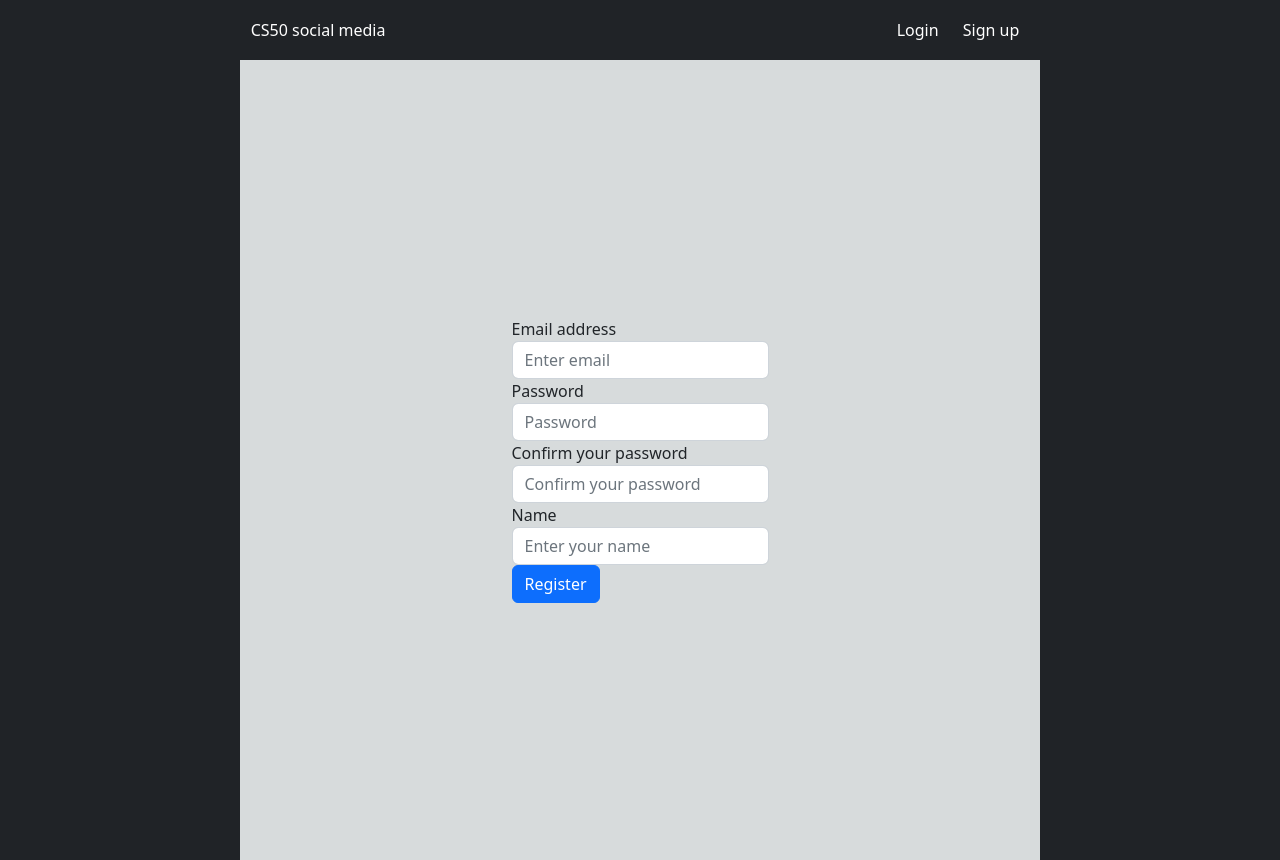
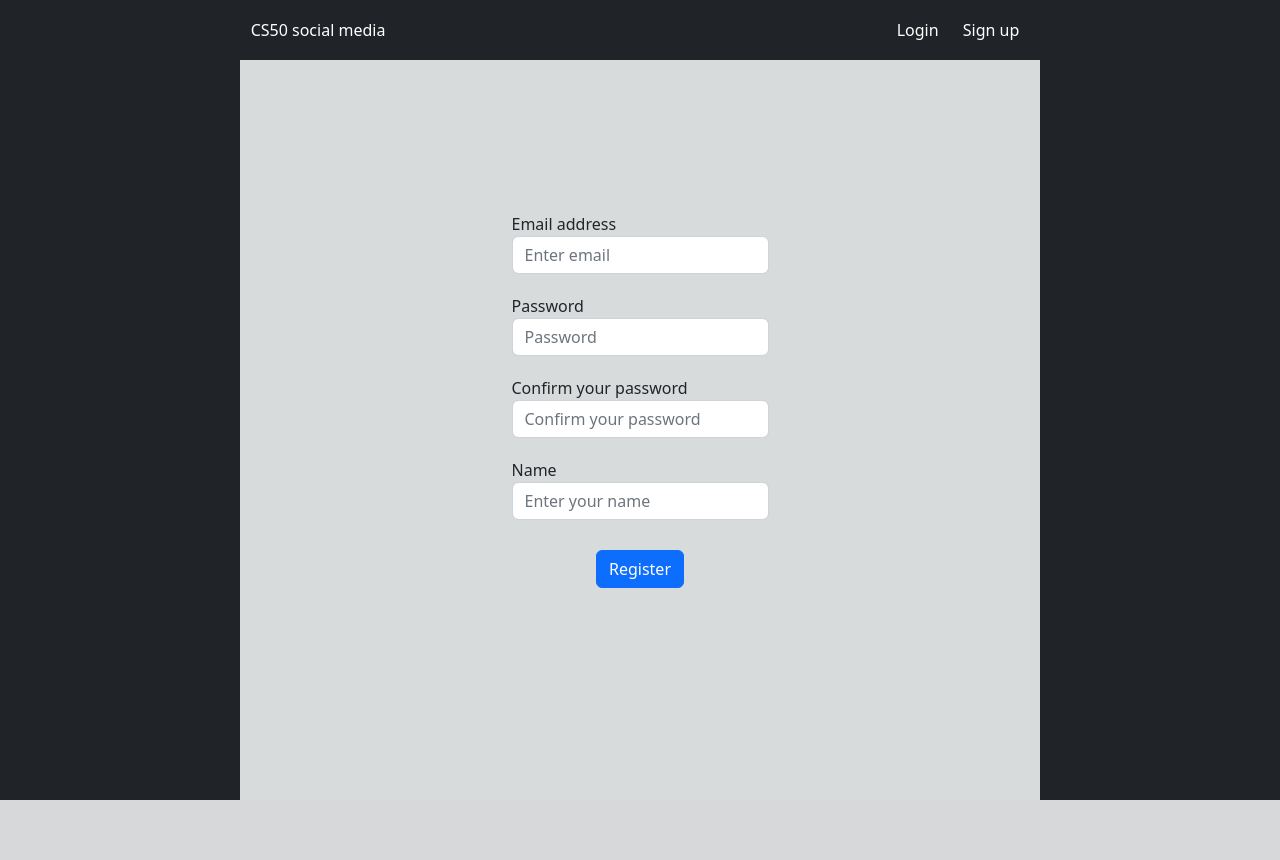
Before and after one commit to Flo-Slv/CS50, a Flask app: page /register in a window 1280 px wide. After the commit the page ends 800 px from the top, so only its background shows below. Run offline with Flask 2, Linux system fonts and the light colour scheme; some libraries are stand-ins or nearby versions.

Commit message:
Improve style and display

```diff
--- a/Week 10/static/styles/index.css
+++ b/Week 10/static/styles/index.css
@@ -1,4 +1,3 @@
-/* START CSS CODE */
 * {
 	box-sizing: border-box;
 	padding: 0;
@@ -14,6 +13,16 @@ body {
 	flex-direction: row;
 	flex-wrap: wrap;
 	justify-content: space-around;
+}
+
+.main {
+	height: 100vh;
+	width: 800px;
+	background-color: #D7DBDC;
+	display: flex;
+	flex-direction: row;
+	justify-content: center;
+	align-items: center;
 }
 
 /* NAVBAR */
@@ -34,6 +43,10 @@ nav a {
 	color: white;
 }
 
+nav a:hover {
+	color: #f29810;
+}
+
 .nav-title {
 	order: 1;
 }
@@ -45,14 +58,26 @@ nav a {
 .nav-notlogin a, .nav-login a {
 	padding: 0px 10px;
 }
-/* END NAVBAR */
 
-.main {
+/* FORM */
+.form {
+	padding-bottom: 20px;
+}
+
+.div-btn {
+	display: flex;
+	flex-direction: row;
+	justify-content: center;
+	margin-top: 10px;
+}
+
+/* APOLOGY */
+.apology {
 	height: 100vh;
 	width: 800px;
-	margin-top: 60px;
-	background-color: #D7DBDC;
 	display: flex;
+	flex-direction: column;
 	justify-content: center;
 	align-items: center;
+	row-gap: 20px;
 }
--- a/Week 10/templates/apology.html
+++ b/Week 10/templates/apology.html
@@ -6,16 +6,20 @@ Apology
 
 {% block main %}
 <!-- https://memegen.link/ -->
+<div class="apology">
+	<div>
 		<img
 			alt="{{ top }}"
 			class="border img-fluid"
 			src="http://memegen.link/custom/{{ top | urlencode }}/{{ bottom | urlencode }}.jpg?alt=https://i.imgur.com/CsCgN7Ll.png&width=400"
 			title="{{ top }}"
 		>
+	</div>
 
 	<form action="/" method="GET">
-	<button class="btn btn-primary" type="submit">
+		<button class="btn btn-secondary" type="submit">
 			Go back !
 		</button>
 	</form>
+</div>
 {% endblock %}
--- a/Week 10/templates/register.html
+++ b/Week 10/templates/register.html
@@ -7,23 +7,29 @@ Register
 {% block main %}
 <div class="main">
 	<form action="/register" method="POST">
-		<div class="form-group">
+		<div class="form form-group">
 			<label for="email">Email address</label>
 			<input type="email" class="form-control" name="email" id="email" placeholder="Enter email">
 		</div>
-		<div class="form-group">
+
+		<div class="form form-group">
 			<label for="password">Password</label>
 			<input type="password" class="form-control" name="password" id="password" placeholder="Password">
 		</div>
-		<div class="form-group">
+
+		<div class="form form-group">
 			<label for="confirmation">Confirm your password</label>
 			<input type="password" class="form-control" name="confirmation" placeholder="Confirm your password">
 		</div>
-		<div class="form-group">
+
+		<div class="form form-group">
 			<label for="name">Name</label>
 			<input type="text" class="form-control" name="name" id="name" placeholder="Enter your name">
 		</div>
-		<button type="submit" class="btn btn-primary">Register</button>
+
+		<div class="div-btn">
+			<button type="submit" class="btn btn-primary">Register</button>
+		</div>
 	</form>
 </div>
 {% endblock %}
```
Also changed, not shown: Week 10/templates/login.html (+7 -3 lines). Lines whose indentation alone changed are shown as unchanged.
